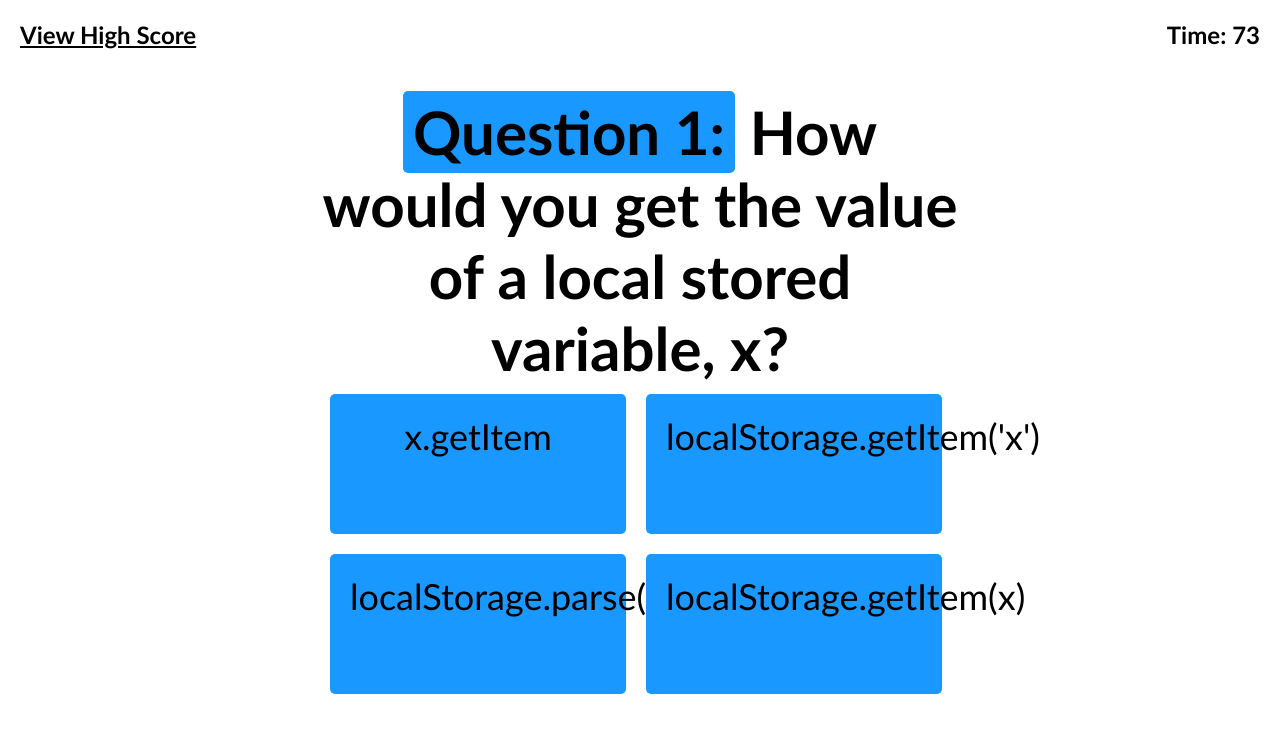
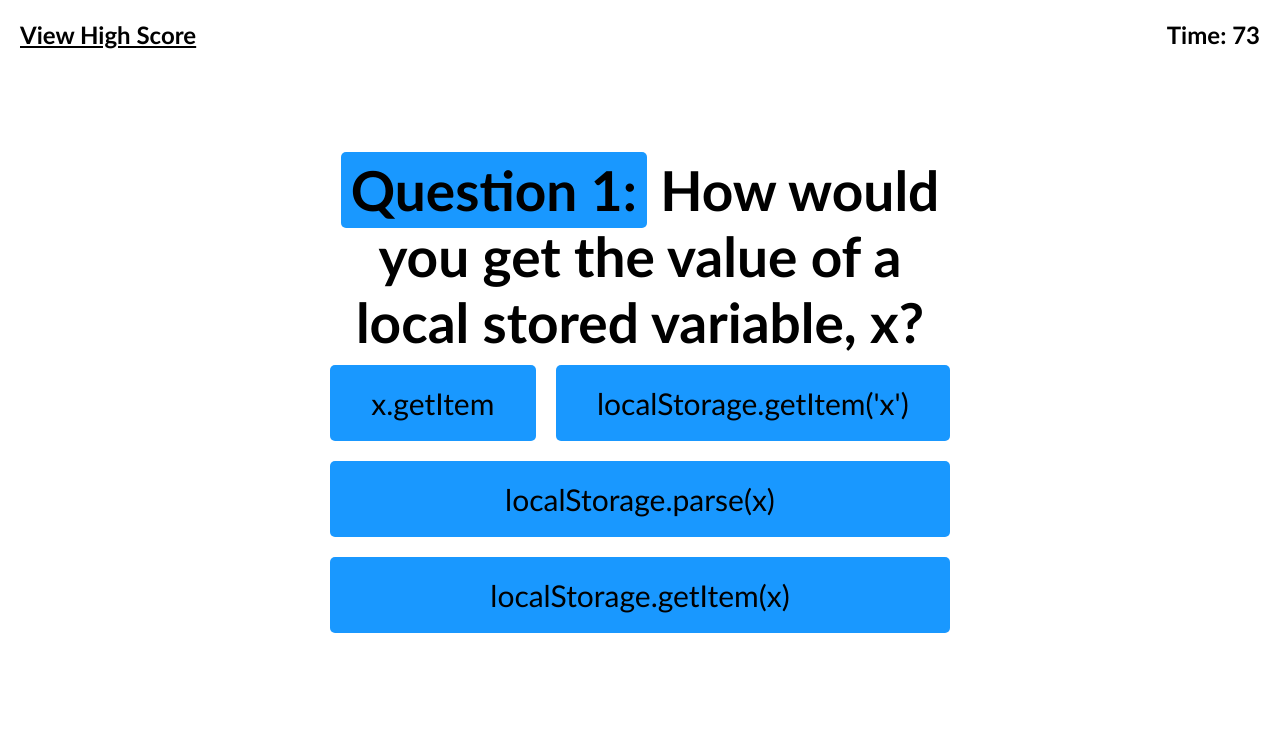
Before and after one commit to VerbalDye/coding-quiz, a plain HTML site: page index.html in a window 1280 px wide. Both pictures are taken after a click on the button "Start Quiz". Drawn offline with Linux system fonts and the light colour scheme.

Commit message:
readme test

```diff
--- a/assets/css/styles.css
+++ b/assets/css/styles.css
@@ -28,7 +28,7 @@ main {
 
 main .question {
     text-align: center;
-    font-size: 60px;
+    font-size: 55px;
 }
 
 main .question span {
@@ -42,11 +42,11 @@ main .answers {
     width: 100%;
     text-align: center;
     list-style: none;
-    font-size: 36px;
+    font-size: 30px;
     display: flex;
     flex-wrap: wrap;
-    flex: 1 1 0px;
-    align-content: center;
+
+    justify-content: space-between;
 }
 
 main .answers li {
@@ -54,8 +54,9 @@ main .answers li {
     margin: 10px;
     background-color: #1998ff;
     border-radius: 5px;
-    width: 40%;
-    min-height: 100px;
+    width: auto;
+    flex-grow: 5;
+    /* min-height: 100px; */
 }
 
 main p {
@@ -137,7 +138,7 @@ main form .btn {
         top: initial;
         left: initial;
         transform: none;
-        margin: 10%;
+        margin: 5%;
     }
 
     main .answers li {
--- a/assets/js/script.js
+++ b/assets/js/script.js
@@ -20,7 +20,7 @@ var questions = [
     { id: "2", question: "What is the technology most often used for version control and collaboration on a codebade?", answer0: "css", answer1: "html", answer2: "js", answer3: "git", correct: "answer3" },
     { id: "3", question: "What can we use to help troubleshoot a problem with our code?", answer0: "debugger", answer1: "console.log()", answer2: "Chrome DevTools", answer3: "All of the above", correct: "answer3" },
     { id: "4", question: "What is a website we can use to read documentation about HTML, CSS, and Javascript?", answer0: "Mozilla MDN Web Docs", answer1: "Twitter Resources", answer2: "The Google Consortium", answer3: "The Library of Babel", correct: "answer0" },
-    { id: "5", question: "What is the appropriate way to nest HTML element, x, using Javascript?", answer0: "x.textContent = '<h1>Hello</h1>';", answer1: "x.appendChild(<h1>Hello</h1>);", answer2: "x.innerHTML = '<h1>Hello</h1>';", answer3: "x.createElement('<h1>Hello</h1>');", correct: "answer2" },
+    { id: "5", question: "What is the appropriate way to nest HTML element, x, using Javascript?", answer0: "x.textContent = '<h1>Hello</h1>';", answer1: "x.appendChild( <h1>Hello</h1>);", answer2: "x.innerHTML = '<h1>Hello</h1>';", answer3: "x.createElement(' <h1>Hello</h1>');", correct: "answer2" },
     { id: "6", question: "A function of an object is called a _____.", answer0: "practice", answer1: "method", answer2: "function", answer3: "convolution", correct: "answer1" },
     { id: "7", question: "Which two are equivalent?", answer0: "false == 0", answer1: "false == non", answer2: "false == !false", answer3: "false == true", correct: "answer0" },
     { id: "8", question: "What do you use to center an element set to 'width: 40%'?", answer0: "margin: auto 0;", answer1: "padding: 0 auto;", answer2: "margin: 0 auto;", answer3: "padding: auto 0;", correct: "answer2" }
```
Also changed, not shown: assets/images/Capture.JPG (added), 1 other file.
